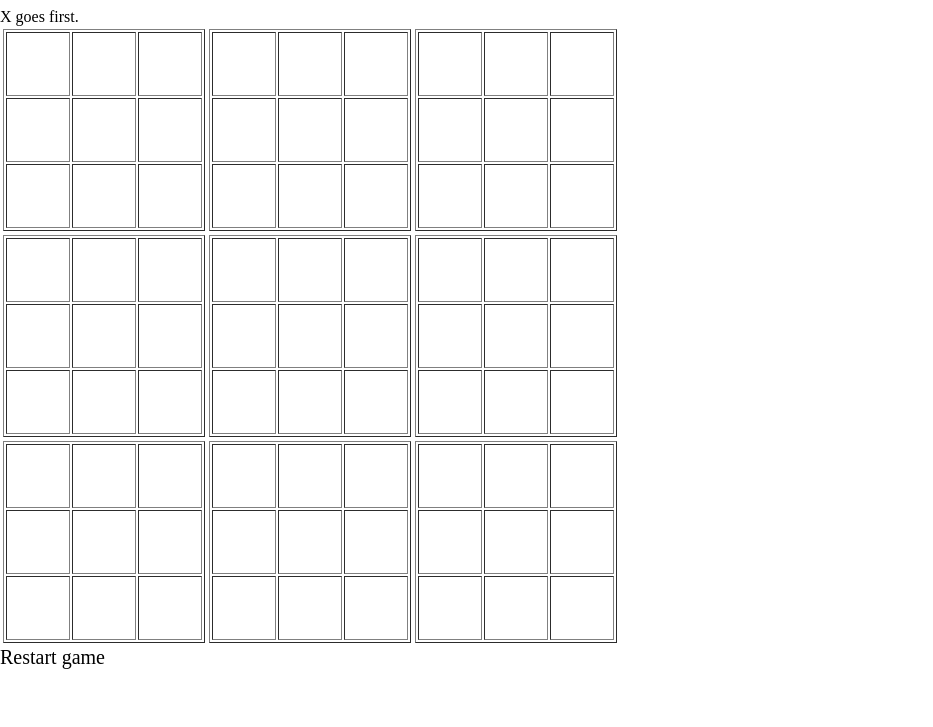
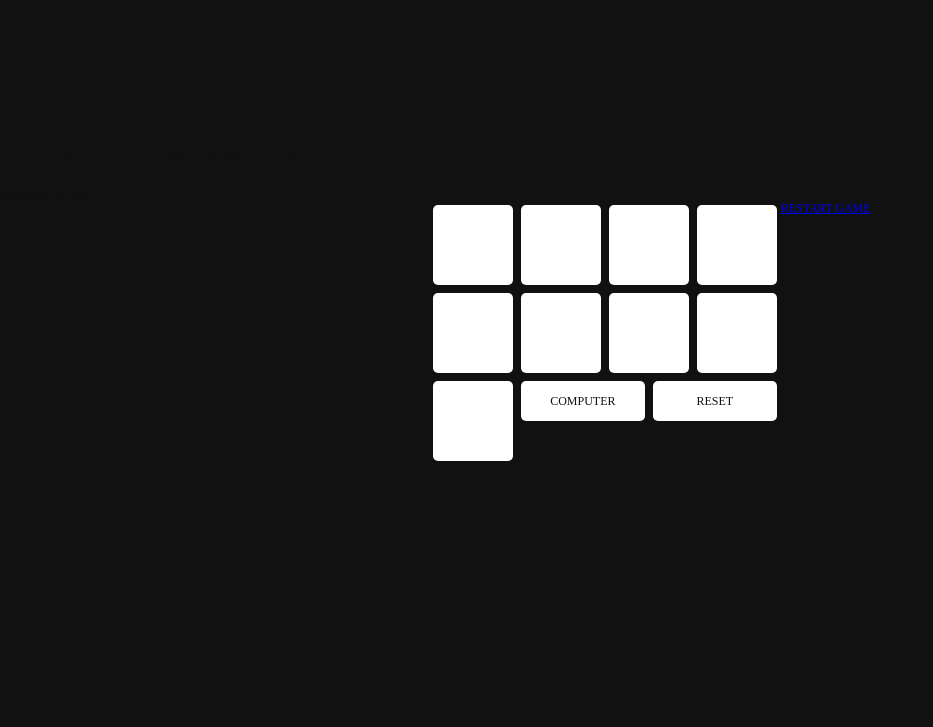
Before and after one commit to emulvihi/tic-tac-toe, a plain HTML site: page index.html in a window 1280 px wide. Shown: the part 73-800 px from the top of the page, without its empty margins (0-933 px from the left). Drawn offline with Linux system fonts and the light colour scheme.

Commit message:
Reformat html and css in order to facilitate project refocus

```diff
--- a/assets/css/style.css
+++ b/assets/css/style.css
@@ -1,26 +1,48 @@
 body {
-    margin: auto;
+    padding: 0;
+    margin: 0;
+    background: #111;
+    text-transform: uppercase;
+    font-size: 1.5vh;
+    color: #111;
 }
 
-.page-title {
-    border-bottom: 1px solid #000;
+#main {
+    margin: 0;
+    padding: 0;
+    padding-top: 25vh;
+    height: auto;
+    width: 100%;
 }
 
-.square {
-    height: 60px;
-    width: 60px;
-    font-size: 50px;
-    text-align: center;
-    transition: all .25s ease-in-out;
-    cursor: pointer;
+#board {
+    padding: 0;
+    margin: auto;
+    width: 33%;
+    height: 33%;
 }
 
-.square:hover {
-    background: rgba(10, 10, 10, 0.5);
+.tile {
+    padding: 0;
+    margin: 0.5vh;
+    height: 10vh;
+    width: 10vh;
+    border-radius: 5px;
+    background: #fff;
+    cursor: pointer;
+    float: left;
 }
 
-#restart {
-    font-size: 20px;
-    text-decoration: none;
-    color: #000;
+.button {
+    margin: 0.5vh;
+    padding: 0;
+    height: 5vh;
+    width: 15.5vh;
+    line-height: 5vh;
+    vertical-align: middle;
+    background: #fff;
+    text-align: center;
+    border-radius: 5px;
+    cursor: pointer;
+    float: left;
 }
--- a/index.html
+++ b/index.html
@@ -10,187 +10,209 @@
 </head>
 
 <body onload="startGame()">
-    <h1 class="page-title">Tic Tac Toe in JAVASCRIPT</h1>
-    <div id="message">Messages here</div>
-    <table>
-        <tr>
-            <td>
-                <table border="1">
-                    <tr>
-                        <td class="square" id="s1" onClick="nextMove(this)"></td>
-                        <td class="square" id="s2" onClick="nextMove(this)"></td>
-                        <td class="square" id="s3" onClick="nextMove(this)"></td>
-                    </tr>
-                    <tr>
-                        <td class="square" id="s4" onClick="nextMove(this)"></td>
-                        <td class="square" id="s5" onClick="nextMove(this)"></td>
-                        <td class="square" id="s6" onClick="nextMove(this)"></td>
-                    </tr>
-                    <tr>
-                        <td class="square" id="s7" onClick="nextMove(this)"></td>
-                        <td class="square" id="s8" onClick="nextMove(this)"></td>
-                        <td class="square" id="s9" onClick="nextMove(this)"></td>
-                    </tr>
-                </table>
-            </td>
-            <td>
-                <table border="1">
-                    <tr>
-                        <td class="square" id="s1" onClick="nextMove(this)"></td>
-                        <td class="square" id="s2" onClick="nextMove(this)"></td>
-                        <td class="square" id="s3" onClick="nextMove(this)"></td>
-                    </tr>
-                    <tr>
-                        <td class="square" id="s4" onClick="nextMove(this)"></td>
-                        <td class="square" id="s5" onClick="nextMove(this)"></td>
-                        <td class="square" id="s6" onClick="nextMove(this)"></td>
-                    </tr>
-                    <tr>
-                        <td class="square" id="s7" onClick="nextMove(this)"></td>
-                        <td class="square" id="s8" onClick="nextMove(this)"></td>
-                        <td class="square" id="s9" onClick="nextMove(this)"></td>
-                    </tr>
-                </table>
-            </td>
-            <td>
-                <table border="1">
-                    <tr>
-                        <td class="square" id="s1" onClick="nextMove(this)"></td>
-                        <td class="square" id="s2" onClick="nextMove(this)"></td>
-                        <td class="square" id="s3" onClick="nextMove(this)"></td>
-                    </tr>
-                    <tr>
-                        <td class="square" id="s4" onClick="nextMove(this)"></td>
-                        <td class="square" id="s5" onClick="nextMove(this)"></td>
-                        <td class="square" id="s6" onClick="nextMove(this)"></td>
-                    </tr>
-                    <tr>
-                        <td class="square" id="s7" onClick="nextMove(this)"></td>
-                        <td class="square" id="s8" onClick="nextMove(this)"></td>
-                        <td class="square" id="s9" onClick="nextMove(this)"></td>
-                    </tr>
-                </table>
-            </td>
-        </tr>
-        <tr>
-            <td>
-                <table border="1">
-                    <tr>
-                        <td class="square" id="s1" onClick="nextMove(this)"></td>
-                        <td class="square" id="s2" onClick="nextMove(this)"></td>
-                        <td class="square" id="s3" onClick="nextMove(this)"></td>
-                    </tr>
-                    <tr>
-                        <td class="square" id="s4" onClick="nextMove(this)"></td>
-                        <td class="square" id="s5" onClick="nextMove(this)"></td>
-                        <td class="square" id="s6" onClick="nextMove(this)"></td>
-                    </tr>
-                    <tr>
-                        <td class="square" id="s7" onClick="nextMove(this)"></td>
-                        <td class="square" id="s8" onClick="nextMove(this)"></td>
-                        <td class="square" id="s9" onClick="nextMove(this)"></td>
-                    </tr>
-                </table>
-            </td>
-            <td>
-                <table border="1">
-                    <tr>
-                        <td class="square" id="s1" onClick="nextMove(this)"></td>
-                        <td class="square" id="s2" onClick="nextMove(this)"></td>
-                        <td class="square" id="s3" onClick="nextMove(this)"></td>
-                    </tr>
-                    <tr>
-                        <td class="square" id="s4" onClick="nextMove(this)"></td>
-                        <td class="square" id="s5" onClick="nextMove(this)"></td>
-                        <td class="square" id="s6" onClick="nextMove(this)"></td>
-                    </tr>
-                    <tr>
-                        <td class="square" id="s7" onClick="nextMove(this)"></td>
-                        <td class="square" id="s8" onClick="nextMove(this)"></td>
-                        <td class="square" id="s9" onClick="nextMove(this)"></td>
-                    </tr>
-                </table>
-            </td>
-            <td>
-                <table border="1">
-                    <tr>
-                        <td class="square" id="s1" onClick="nextMove(this)"></td>
-                        <td class="square" id="s2" onClick="nextMove(this)"></td>
-                        <td class="square" id="s3" onClick="nextMove(this)"></td>
-                    </tr>
-                    <tr>
-                        <td class="square" id="s4" onClick="nextMove(this)"></td>
-                        <td class="square" id="s5" onClick="nextMove(this)"></td>
-                        <td class="square" id="s6" onClick="nextMove(this)"></td>
-                    </tr>
-                    <tr>
-                        <td class="square" id="s7" onClick="nextMove(this)"></td>
-                        <td class="square" id="s8" onClick="nextMove(this)"></td>
-                        <td class="square" id="s9" onClick="nextMove(this)"></td>
-                    </tr>
-                </table>
-            </td>
-        </tr>
-        <tr>
-            <td>
-                <table border="1">
-                    <tr>
-                        <td class="square" id="s1" onClick="nextMove(this)"></td>
-                        <td class="square" id="s2" onClick="nextMove(this)"></td>
-                        <td class="square" id="s3" onClick="nextMove(this)"></td>
-                    </tr>
-                    <tr>
-                        <td class="square" id="s4" onClick="nextMove(this)"></td>
-                        <td class="square" id="s5" onClick="nextMove(this)"></td>
-                        <td class="square" id="s6" onClick="nextMove(this)"></td>
-                    </tr>
-                    <tr>
-                        <td class="square" id="s7" onClick="nextMove(this)"></td>
-                        <td class="square" id="s8" onClick="nextMove(this)"></td>
-                        <td class="square" id="s9" onClick="nextMove(this)"></td>
-                    </tr>
-                </table>
-            </td>
-            <td>
-                <table border="1">
-                    <tr>
-                        <td class="square" id="s1" onClick="nextMove(this)"></td>
-                        <td class="square" id="s2" onClick="nextMove(this)"></td>
-                        <td class="square" id="s3" onClick="nextMove(this)"></td>
-                    </tr>
-                    <tr>
-                        <td class="square" id="s4" onClick="nextMove(this)"></td>
-                        <td class="square" id="s5" onClick="nextMove(this)"></td>
-                        <td class="square" id="s6" onClick="nextMove(this)"></td>
-                    </tr>
-                    <tr>
-                        <td class="square" id="s7" onClick="nextMove(this)"></td>
-                        <td class="square" id="s8" onClick="nextMove(this)"></td>
-                        <td class="square" id="s9" onClick="nextMove(this)"></td>
-                    </tr>
-                </table>
-            </td>
-            <td>
-                <table border="1">
-                    <tr>
-                        <td class="square" id="s1" onClick="nextMove(this)"></td>
-                        <td class="square" id="s2" onClick="nextMove(this)"></td>
-                        <td class="square" id="s3" onClick="nextMove(this)"></td>
-                    </tr>
-                    <tr>
-                        <td class="square" id="s4" onClick="nextMove(this)"></td>
-                        <td class="square" id="s5" onClick="nextMove(this)"></td>
-                        <td class="square" id="s6" onClick="nextMove(this)"></td>
-                    </tr>
-                    <tr>
-                        <td class="square" id="s7" onClick="nextMove(this)"></td>
-                        <td class="square" id="s8" onClick="nextMove(this)"></td>
-                        <td class="square" id="s9" onClick="nextMove(this)"></td>
-                    </tr>
-                </table>
-            </td>
-        </tr>
-    </table>
+
+    <div id="main">
+
+        <h1 class="page-title">Tic Tac Toe in JAVASCRIPT</h1>
+        <div id="message">Messages here</div>
+        <!--<table>-->
+        <!--    <tr>-->
+        <!--        <td>-->
+        <!--            <table border="1">-->
+        <!--                <tr>-->
+        <!--                    <td class="square" id="s1" onClick="nextMove(this)"></td>-->
+        <!--                    <td class="square" id="s2" onClick="nextMove(this)"></td>-->
+        <!--                    <td class="square" id="s3" onClick="nextMove(this)"></td>-->
+        <!--                </tr>-->
+        <!--                <tr>-->
+        <!--                    <td class="square" id="s4" onClick="nextMove(this)"></td>-->
+        <!--                    <td class="square" id="s5" onClick="nextMove(this)"></td>-->
+        <!--                    <td class="square" id="s6" onClick="nextMove(this)"></td>-->
+        <!--                </tr>-->
+        <!--                <tr>-->
+        <!--                    <td class="square" id="s7" onClick="nextMove(this)"></td>-->
+        <!--                    <td class="square" id="s8" onClick="nextMove(this)"></td>-->
+        <!--                    <td class="square" id="s9" onClick="nextMove(this)"></td>-->
+        <!--                </tr>-->
+        <!--            </table>-->
+        <!--        </td>-->
+        <!--        <td>-->
+        <!--            <table border="1">-->
+        <!--                <tr>-->
+        <!--                    <td class="square" id="s1" onClick="nextMove(this)"></td>-->
+        <!--                    <td class="square" id="s2" onClick="nextMove(this)"></td>-->
+        <!--                    <td class="square" id="s3" onClick="nextMove(this)"></td>-->
+        <!--                </tr>-->
+        <!--                <tr>-->
+        <!--                    <td class="square" id="s4" onClick="nextMove(this)"></td>-->
+        <!--                    <td class="square" id="s5" onClick="nextMove(this)"></td>-->
+        <!--                    <td class="square" id="s6" onClick="nextMove(this)"></td>-->
+        <!--                </tr>-->
+        <!--                <tr>-->
+        <!--                    <td class="square" id="s7" onClick="nextMove(this)"></td>-->
+        <!--                    <td class="square" id="s8" onClick="nextMove(this)"></td>-->
+        <!--                    <td class="square" id="s9" onClick="nextMove(this)"></td>-->
+        <!--                </tr>-->
+        <!--            </table>-->
+        <!--        </td>-->
+        <!--        <td>-->
+        <!--            <table border="1">-->
+        <!--                <tr>-->
+        <!--                    <td class="square" id="s1" onClick="nextMove(this)"></td>-->
+        <!--                    <td class="square" id="s2" onClick="nextMove(this)"></td>-->
+        <!--                    <td class="square" id="s3" onClick="nextMove(this)"></td>-->
+        <!--                </tr>-->
+        <!--                <tr>-->
+        <!--                    <td class="square" id="s4" onClick="nextMove(this)"></td>-->
+        <!--                    <td class="square" id="s5" onClick="nextMove(this)"></td>-->
+        <!--                    <td class="square" id="s6" onClick="nextMove(this)"></td>-->
+        <!--                </tr>-->
+        <!--                <tr>-->
+        <!--                    <td class="square" id="s7" onClick="nextMove(this)"></td>-->
+        <!--                    <td class="square" id="s8" onClick="nextMove(this)"></td>-->
+        <!--                    <td class="square" id="s9" onClick="nextMove(this)"></td>-->
+        <!--                </tr>-->
+        <!--            </table>-->
+        <!--        </td>-->
+        <!--    </tr>-->
+        <!--    <tr>-->
+        <!--        <td>-->
+        <!--            <table border="1">-->
+        <!--                <tr>-->
+        <!--                    <td class="square" id="s1" onClick="nextMove(this)"></td>-->
+        <!--                    <td class="square" id="s2" onClick="nextMove(this)"></td>-->
+        <!--                    <td class="square" id="s3" onClick="nextMove(this)"></td>-->
+        <!--                </tr>-->
+        <!--                <tr>-->
+        <!--                    <td class="square" id="s4" onClick="nextMove(this)"></td>-->
+        <!--                    <td class="square" id="s5" onClick="nextMove(this)"></td>-->
+        <!--                    <td class="square" id="s6" onClick="nextMove(this)"></td>-->
+        <!--                </tr>-->
+        <!--                <tr>-->
+        <!--                    <td class="square" id="s7" onClick="nextMove(this)"></td>-->
+        <!--                    <td class="square" id="s8" onClick="nextMove(this)"></td>-->
+        <!--                    <td class="square" id="s9" onClick="nextMove(this)"></td>-->
+        <!--                </tr>-->
+        <!--            </table>-->
+        <!--        </td>-->
+        <!--        <td>-->
+        <!--            <table border="1">-->
+        <!--                <tr>-->
+        <!--                    <td class="square" id="s1" onClick="nextMove(this)"></td>-->
+        <!--                    <td class="square" id="s2" onClick="nextMove(this)"></td>-->
+        <!--                    <td class="square" id="s3" onClick="nextMove(this)"></td>-->
+        <!--                </tr>-->
+        <!--                <tr>-->
+        <!--                    <td class="square" id="s4" onClick="nextMove(this)"></td>-->
+        <!--                    <td class="square" id="s5" onClick="nextMove(this)"></td>-->
+        <!--                    <td class="square" id="s6" onClick="nextMove(this)"></td>-->
+        <!--                </tr>-->
+        <!--                <tr>-->
+        <!--                    <td class="square" id="s7" onClick="nextMove(this)"></td>-->
+        <!--                    <td class="square" id="s8" onClick="nextMove(this)"></td>-->
+        <!--                    <td class="square" id="s9" onClick="nextMove(this)"></td>-->
+        <!--                </tr>-->
+        <!--            </table>-->
+        <!--        </td>-->
+        <!--        <td>-->
+        <!--            <table border="1">-->
+        <!--                <tr>-->
+        <!--                    <td class="square" id="s1" onClick="nextMove(this)"></td>-->
+        <!--                    <td class="square" id="s2" onClick="nextMove(this)"></td>-->
+        <!--                    <td class="square" id="s3" onClick="nextMove(this)"></td>-->
+        <!--                </tr>-->
+        <!--                <tr>-->
+        <!--                    <td class="square" id="s4" onClick="nextMove(this)"></td>-->
+        <!--                    <td class="square" id="s5" onClick="nextMove(this)"></td>-->
+        <!--                    <td class="square" id="s6" onClick="nextMove(this)"></td>-->
+        <!--                </tr>-->
+        <!--                <tr>-->
+        <!--                    <td class="square" id="s7" onClick="nextMove(this)"></td>-->
+        <!--                    <td class="square" id="s8" onClick="nextMove(this)"></td>-->
+        <!--                    <td class="square" id="s9" onClick="nextMove(this)"></td>-->
+        <!--                </tr>-->
+        <!--            </table>-->
+        <!--        </td>-->
+        <!--    </tr>-->
+        <!--    <tr>-->
+        <!--        <td>-->
+        <!--            <table border="1">-->
+        <!--                <tr>-->
+        <!--                    <td class="square" id="s1" onClick="nextMove(this)"></td>-->
+        <!--                    <td class="square" id="s2" onClick="nextMove(this)"></td>-->
+        <!--                    <td class="square" id="s3" onClick="nextMove(this)"></td>-->
+        <!--                </tr>-->
+        <!--                <tr>-->
+        <!--                    <td class="square" id="s4" onClick="nextMove(this)"></td>-->
+        <!--                    <td class="square" id="s5" onClick="nextMove(this)"></td>-->
+        <!--                    <td class="square" id="s6" onClick="nextMove(this)"></td>-->
+        <!--                </tr>-->
+        <!--                <tr>-->
+        <!--                    <td class="square" id="s7" onClick="nextMove(this)"></td>-->
+        <!--                    <td class="square" id="s8" onClick="nextMove(this)"></td>-->
+        <!--                    <td class="square" id="s9" onClick="nextMove(this)"></td>-->
+        <!--                </tr>-->
+        <!--            </table>-->
+        <!--        </td>-->
+        <!--        <td>-->
+        <!--            <table border="1">-->
+        <!--                <tr>-->
+        <!--                    <td class="square" id="s1" onClick="nextMove(this)"></td>-->
+        <!--                    <td class="square" id="s2" onClick="nextMove(this)"></td>-->
+        <!--                    <td class="square" id="s3" onClick="nextMove(this)"></td>-->
+        <!--                </tr>-->
+        <!--                <tr>-->
+        <!--                    <td class="square" id="s4" onClick="nextMove(this)"></td>-->
+        <!--                    <td class="square" id="s5" onClick="nextMove(this)"></td>-->
+        <!--                    <td class="square" id="s6" onClick="nextMove(this)"></td>-->
+        <!--                </tr>-->
+        <!--                <tr>-->
+        <!--                    <td class="square" id="s7" onClick="nextMove(this)"></td>-->
+        <!--                    <td class="square" id="s8" onClick="nextMove(this)"></td>-->
+        <!--                    <td class="square" id="s9" onClick="nextMove(this)"></td>-->
+        <!--                </tr>-->
+        <!--            </table>-->
+        <!--        </td>-->
+        <!--        <td>-->
+        <!--            <table border="1">-->
+        <!--                <tr>-->
+        <!--                    <td class="square" id="s1" onClick="nextMove(this)"></td>-->
+        <!--                    <td class="square" id="s2" onClick="nextMove(this)"></td>-->
+        <!--                    <td class="square" id="s3" onClick="nextMove(this)"></td>-->
+        <!--                </tr>-->
+        <!--                <tr>-->
+        <!--                    <td class="square" id="s4" onClick="nextMove(this)"></td>-->
+        <!--                    <td class="square" id="s5" onClick="nextMove(this)"></td>-->
+        <!--                    <td class="square" id="s6" onClick="nextMove(this)"></td>-->
+        <!--                </tr>-->
+        <!--                <tr>-->
+        <!--                    <td class="square" id="s7" onClick="nextMove(this)"></td>-->
+        <!--                    <td class="square" id="s8" onClick="nextMove(this)"></td>-->
+        <!--                    <td class="square" id="s9" onClick="nextMove(this)"></td>-->
+        <!--                </tr>-->
+        <!--            </table>-->
+        <!--        </td>-->
+        <!--    </tr>-->
+        <!--</table>-->
+
+        <div id="board">
+
+            <div class="tile" onclick="claim(this)"></div>
+            <div class="tile" onclick="claim(this)"></div>
+            <div class="tile" onclick="claim(this)"></div>
+            <div class="tile" onclick="claim(this)"></div>
+            <div class="tile" onclick="claim(this)"></div>
+            <div class="tile" onclick="claim(this)"></div>
+            <div class="tile" onclick="claim(this)"></div>
+            <div class="tile" onclick="claim(this)"></div>
+            <div class="tile" onclick="claim(this)"></div>
+
+            <div class="button" onclick="callAI()">Computer</div>
+            <div class="button" onclick="reset()">Reset</div>
+
+        </div>
+
+    </div>
 
     <a href="javascript: startGame();" id="restart">Restart game</a>
     <script src="assets/js/scripts.js"></script>
```
Also changed, not shown: assets/js/scripts.js (line endings or trailing spaces).
